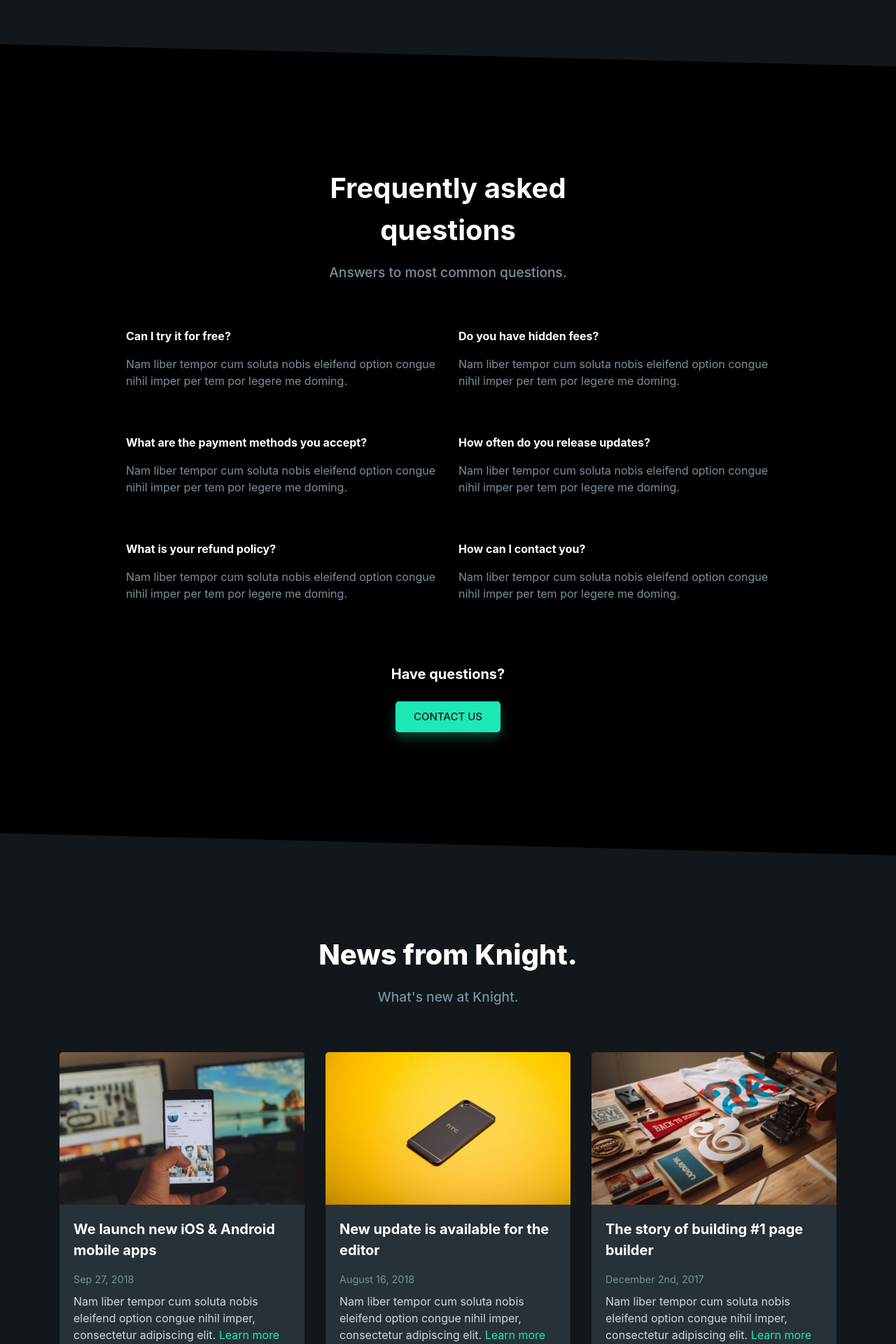
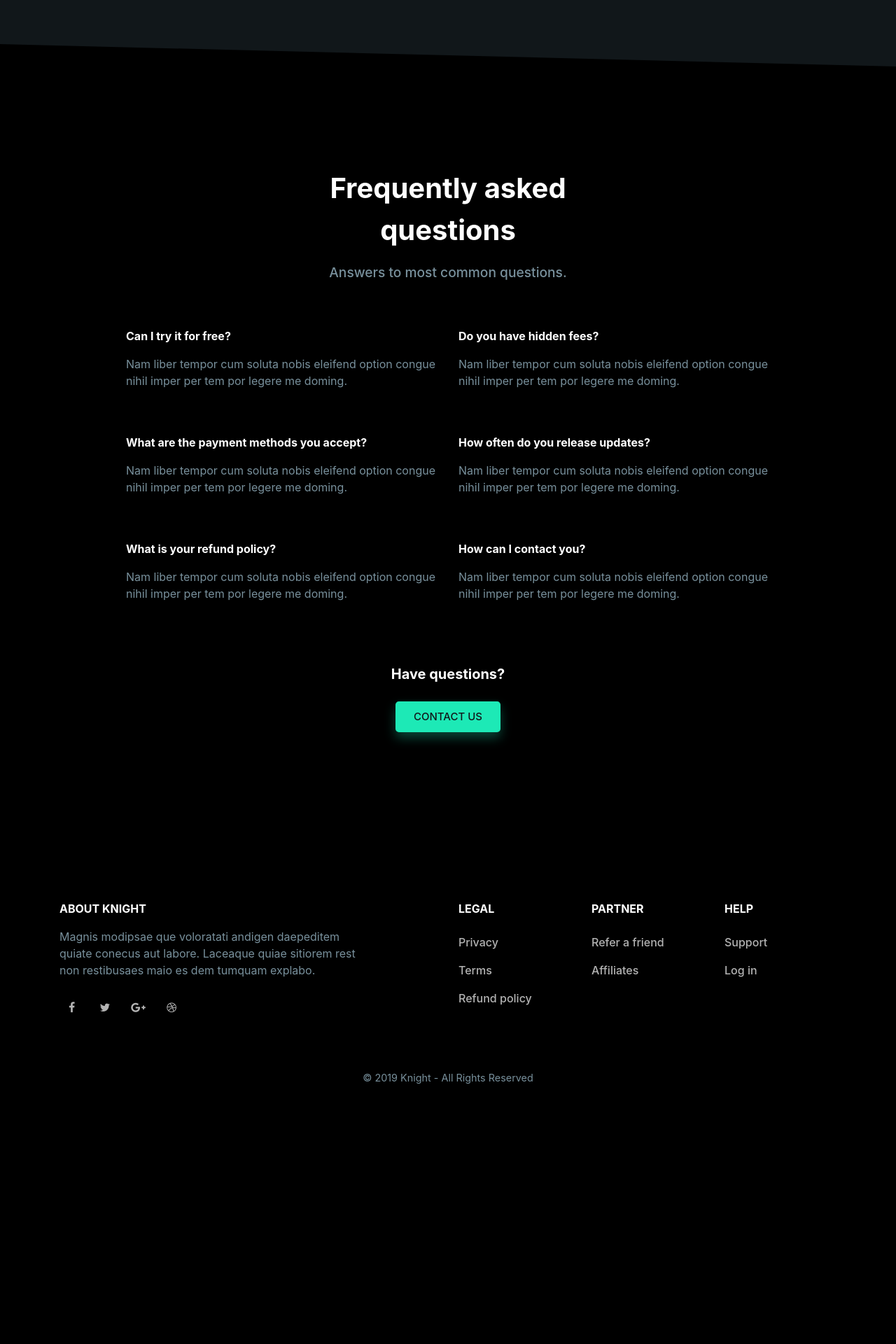
Before and after one commit to Farruxnet/school_bot, a Django app: page / in a window 1280 px wide. Shown: the part 3880-5800 px from the top of the page at 70% size. After the commit the page ends 5428 px from the top, so only its background shows below. Run offline with Django 4.2, Linux system fonts and the light colour scheme; some libraries are stand-ins or nearby versions; some web fonts are replaced.

Commit message:
requiriments

```diff
--- a/templates/index.html
+++ b/templates/index.html
@@ -5,9 +5,8 @@
     <!-- Required meta tags -->
     <meta charset="utf-8">
     <meta name="viewport" content="width=device-width, initial-scale=1, shrink-to-fit=no">
-    <title>Knight - Free Bootstrap 4 Product Landing Page Template</title>
-    <meta name="description"
-          content="Knight is a beautiful Bootstrap 4 template for product landing pages."/>
+    <title>Luiza - English online school</title>
+    <meta name="description" content="Knight is a beautiful Bootstrap 4 template for product landing pages."/>
 
     <!--Inter UI font-->
     <link href="https://rsms.me/inter/inter-ui.css" rel="stylesheet">
@@ -26,8 +25,8 @@
 <section class="smart-scroll">
     <div class="container-fluid">
         <nav class="navbar navbar-expand-md navbar-dark">
-            <a class="navbar-brand heading-black" href="index.html">
-                Knight
+            <a class="navbar-brand heading-black" href="/">
+                LUIZA SCHOOL
             </a>
             <button class="navbar-toggler navbar-toggler-right border-0" type="button" data-toggle="collapse"
                     data-target="#navbarCollapse" aria-controls="navbarCollapse" aria-expanded="false"
@@ -37,22 +36,13 @@
             <div class="collapse navbar-collapse" id="navbarCollapse">
                 <ul class="navbar-nav ml-auto">
                     <li class="nav-item">
-                        <a class="nav-link page-scroll" href="#features">Features</a>
+                        <a class="nav-link page-scroll" href="#features">Bosh sahifa</a>
                     </li>
                     <li class="nav-item">
-                        <a class="nav-link page-scroll" href="#pricing">Pricing</a>
+                        <a class="nav-link page-scroll" href="#pricing">Narxlar</a>
                     </li>
                     <li class="nav-item">
                         <a class="nav-link page-scroll" href="#faq">FAQ</a>
-                    </li>
-                    <li class="nav-item">
-                        <a class="nav-link page-scroll" href="#blog">Blog</a>
-                    </li>
-                    <li class="nav-item">
-                        <a class="nav-link page-scroll d-flex flex-row align-items-center text-primary" href="#">
-                            <em data-feather="layout" width="18" height="18" class="mr-2"></em>
-                            Try Generator
-                        </a>
                     </li>
                 </ul>
             </div>
@@ -297,64 +287,6 @@
     </div>
 </section>
 
-<!--news section-->
-<section class="py-7 bg-dark section-angle top-left bottom-left" id="blog">
-    <div class="container">
-        <div class="row">
-            <div class="col-md-6 mx-auto text-center">
-                <h2 class="heading-black">News from Knight.</h2>
-                <p class="text-muted lead">What's new at Knight.</p>
-            </div>
-        </div>
-        <div class="row mt-5">
-            <div class="col-md-4">
-                <div class="card">
-                    <a href="#">
-                        <img class="card-img-top img-raised" src="img/blog-1.jpg" alt="Blog 1">
-                    </a>
-                    <div class="card-body">
-                        <a href="#" class="card-title mb-2"><h5>We launch new iOS & Android mobile apps</h5></a>
-                        <p class="text-muted small-xl mb-2">Sep 27, 2018</p>
-                        <p class="card-text">Nam liber tempor cum soluta nobis eleifend option congue nihil imper,
-                            consectetur adipiscing elit. <a href="#">Learn more</a></p>
-                    </div>
-                </div>
-            </div>
-            <div class="col-md-4">
-                <div class="card">
-                    <a href="#">
-                        <img class="card-img-top img-raised" src="img/blog-2.jpg" alt="Blog 2">
-                    </a>
-                    <div class="card-body">
-                        <a href="#" class="card-title mb-2"><h5>New update is available for the editor</h5></a>
-                        <p class="text-muted small-xl mb-2">August 16, 2018</p>
-                        <p class="card-text">Nam liber tempor cum soluta nobis eleifend option congue nihil imper,
-                            consectetur adipiscing elit. <a href="#">Learn more</a></p>
-                    </div>
-                </div>
-            </div>
-            <div class="col-md-4">
-                <div class="card">
-                    <a href="#">
-                        <img class="card-img-top img-raised" src="img/blog-3.jpg" alt="Blog 3">
-                    </a>
-                    <div class="card-body">
-                        <a href="#" class="card-title mb-2"><h5>The story of building #1 page builder</h5></a>
-                        <p class="text-muted small-xl mb-2">December 2nd, 2017</p>
-                        <p class="card-text">Nam liber tempor cum soluta nobis eleifend option congue nihil imper,
-                            consectetur adipiscing elit. <a href="#">Learn more</a></p>
-                    </div>
-                </div>
-            </div>
-        </div>
-        <div class="row mt-6">
-            <div class="col-md-6 mx-auto text-center">
-                <a href="#" class="btn btn-primary">View all posts</a>
-            </div>
-        </div>
-    </div>
-</section>
-
 <!--footer-->
 <footer class="py-6">
     <div class="container">
@@ -414,29 +346,6 @@
     <i class="fa fa-angle-up" aria-hidden="true"></i>
 </div>
 
-<!-- theme switcher (FOR DEMO ONLY - REMOVE FROM PRODUCTION)-->
-<div class="switcher-wrap">
-    <div class="switcher-trigger">
-        <span class="fa fa-gear"></span>
-    </div>
-    <div class="color-switcher">
-        <h6>Color Switcher</h6>
-        <ul class="mt-3 clearfix">
-            <li class="bg-teal active" data-color="default" title="Default Teal"></li>
-            <li class="bg-purple" data-color="purple" title="Purple"></li>
-            <li class="bg-blue" data-color="blue" title="Blue"></li>
-            <li class="bg-red" data-color="red" title="Red"></li>
-            <li class="bg-green" data-color="green" title="Green"></li>
-            <li class="bg-indigo" data-color="indigo" title="Indigo"></li>
-            <li class="bg-orange" data-color="orange" title="Orange"></li>
-            <li class="bg-cyan" data-color="cyan" title="Cyan"></li>
-            <li class="bg-yellow" data-color="yellow" title="Yellow"></li>
-            <li class="bg-pink" data-color="pink" title="Pink"></li>
-        </ul>
-        <p>These are just demo colors. You can <b>easily</b> create your own color scheme.</p>
-    </div>
-</div>
-
 <!-- jQuery first, then Popper.js, then Bootstrap JS -->
 <script src="https://code.jquery.com/jquery-3.2.1.min.js"></script>
 <script src="https://cdnjs.cloudflare.com/ajax/libs/popper.js/1.12.9/umd/popper.min.js"></script>
```
